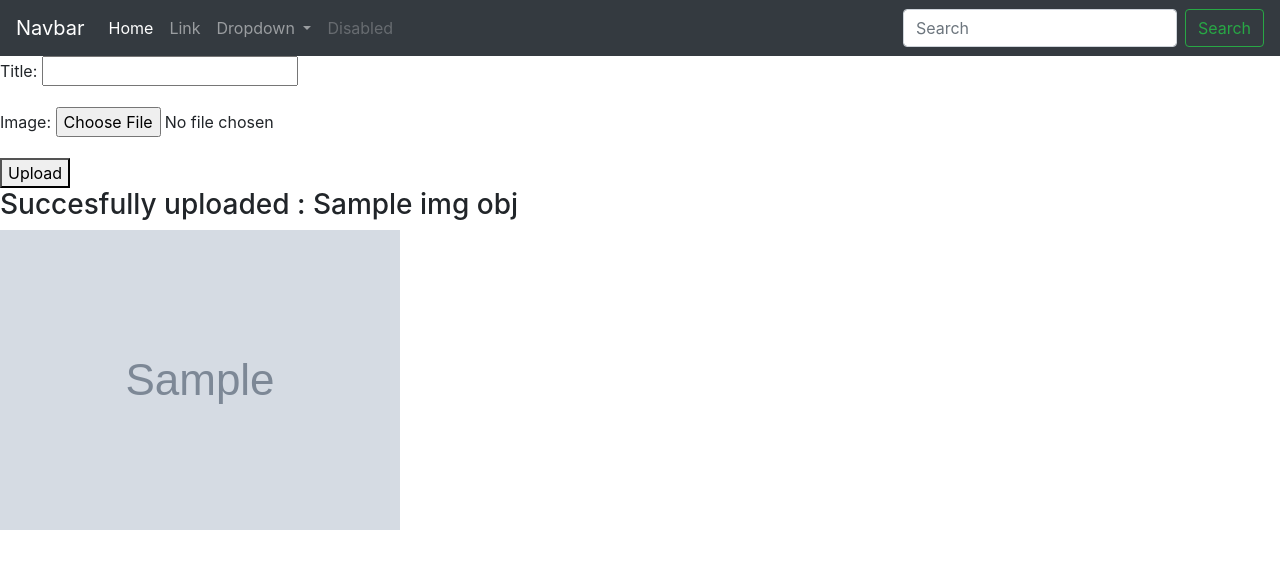
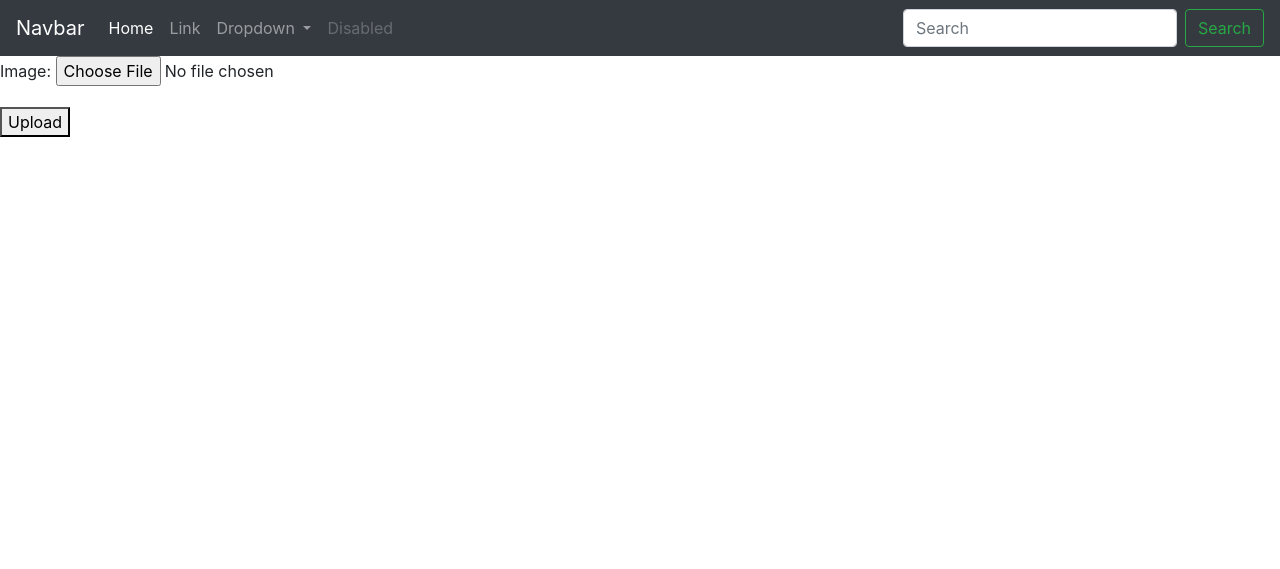
Before and after one commit to TrellixVulnTeam/sunglasses-recommendation-site_T8RB, a Django app: template home/templates/index.html in a window 1280 px wide. Shown: the top 569 px of the page. Run offline with Django 3.2, Linux system fonts and the light colour scheme; tables that the repository leaves empty hold one stand-in row (values such as "Sample post"); the template is opened without the code that fills it: values that come from a table or form of the project are taken from there, most other values are stand-ins (such as "Sample title", 1, 10 or a date in 2020); grey boxes marked "Sample" are stand-in pictures; some libraries are stand-ins or nearby versions.

Commit message:
Can now Upload images from home page

```diff
--- a/home/forms.py
+++ b/home/forms.py
@@ -1,9 +1,8 @@
 from django import forms
-from .models import Image
+from .models import *
 
 
 class ImageForm(forms.ModelForm):
-    """Form for the image model"""
     class Meta:
         model = Image
-        fields = ('title', 'image')
+        fields = ['image']
--- a/home/models.py
+++ b/home/models.py
@@ -2,8 +2,4 @@ from django.db import models
 #
 # Create your models here.
 class Image(models.Model):
-    title = models.CharField(max_length=200)
-    image = models.ImageField(upload_to='images')
-
-    def __str__(self):
-        return self.title
+    image = models.ImageField(upload_to='images/')
--- a/home/templates/index.html
+++ b/home/templates/index.html
@@ -18,15 +18,6 @@
 	</head>
 	<body>
 		{% include "navbar.html" %}
-		<form method="post" enctype="multipart/form-data">
-		  {% csrf_token %}
-		   {{ form.as_p }}
-		  <button type="submit">Upload</button>
-		</form>
-
-		{% if img_obj %}
-		  <h3>Succesfully uploaded : {{img_obj.title}}</h3>
-		  <img src="{{ img_obj.image.url}}" alt="connect" style="max-height:300px">
-		{% endif %}
+		{% include "upload.html" %}
 	</body>
 </html>
--- /dev/null
+++ b/home/templates/upload.html
@@ -0,0 +1,7 @@
+{% block content %}
+ <form method = "post" enctype="multipart/form-data">
+        {% csrf_token %}
+        {{ form.as_p }}
+        <button type="submit">Upload</button>
+ </form>
+{% endblock %}
--- a/home/urls.py
+++ b/home/urls.py
@@ -3,5 +3,5 @@ from . import views
 
 app_name = 'home'
 urlpatterns = [
-	path('', views.index, name='index'),
+	path('', views.image_view, name='index'),
 ]
--- a/project_management_root/urls.py
+++ b/project_management_root/urls.py
@@ -2,11 +2,13 @@ from django.contrib import admin
 from django.urls import path, include
 from django.conf import settings
 from django.conf.urls.static import static
+from home import views
 
 urlpatterns = [
 	path('', include('home.urls')),
-    path('admin/', admin.site.urls)
+    path('admin/', admin.site.urls),
 ]
 
 if settings.DEBUG:
-    urlpatterns += static(settings.MEDIA_URL, document_root=settings.MEDIA_ROOT)
+        urlpatterns += static(settings.MEDIA_URL,
+                              document_root=settings.MEDIA_ROOT)
```
Also changed, not shown: home/views.py (+6 -6 lines).
